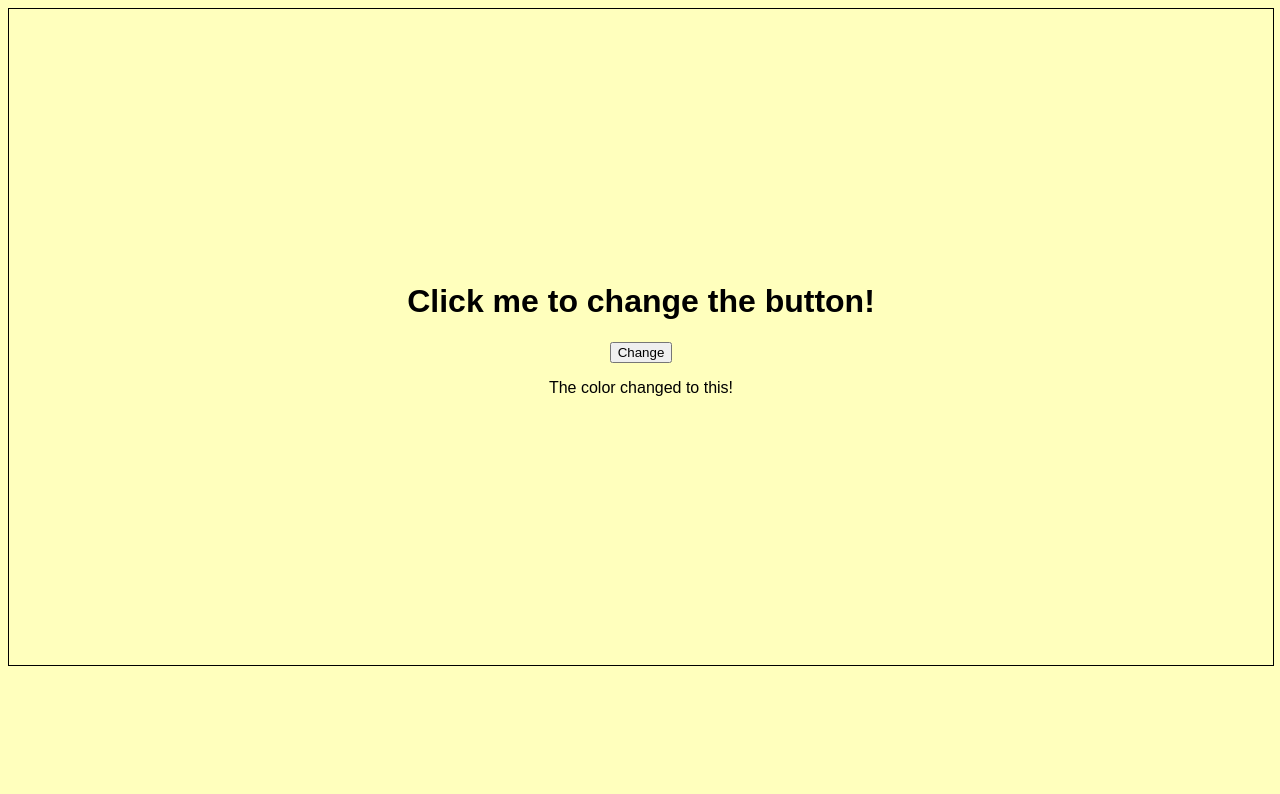
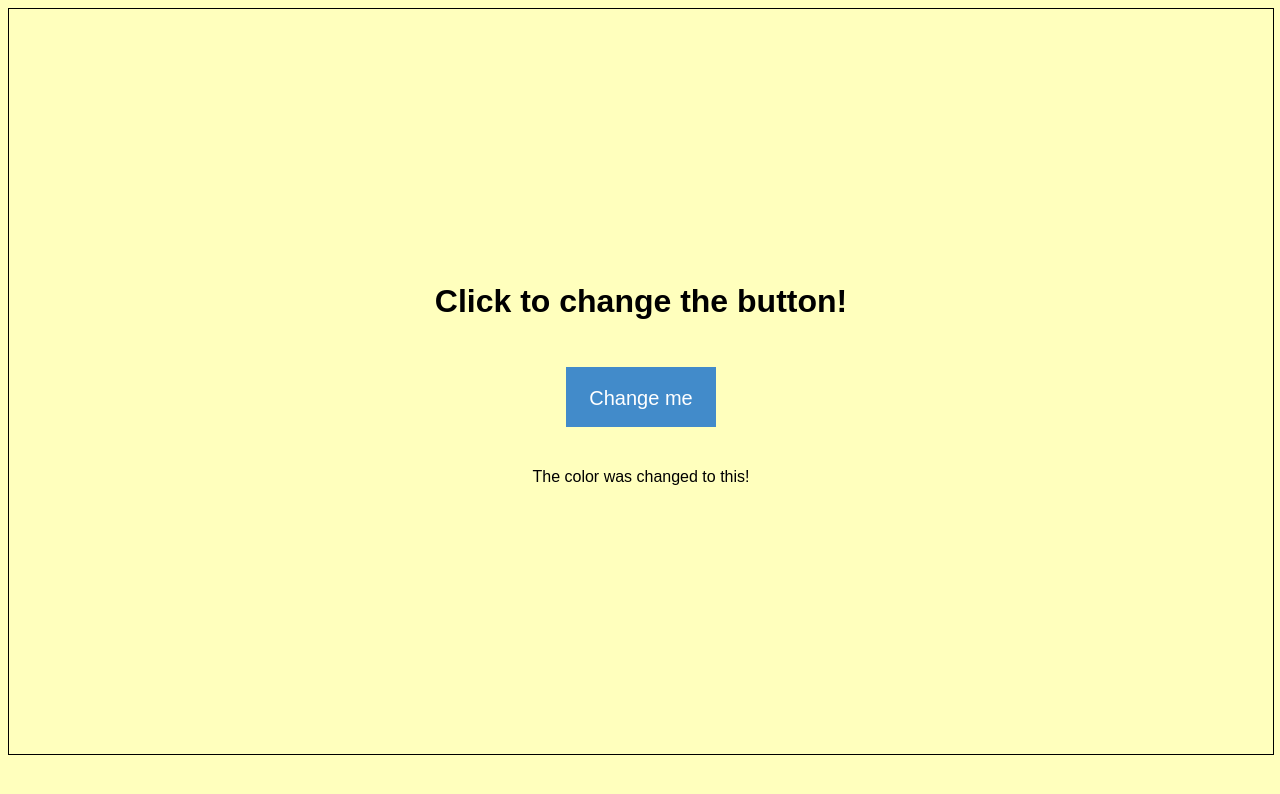
Before and after one commit to Shamalll/color-changer, a plain HTML site: page index.html in a window 1280 px wide. Drawn offline with Linux system fonts and the light colour scheme.

Commit message:
Added button and styled it

```diff
--- a/App/styles.css
+++ b/App/styles.css
@@ -10,3 +10,16 @@ body {
   text-align: center;
   font-family: sans-serif;
 }
+
+button {
+  background: #428bca;
+  color: #fff;
+  font-family: sans-serif;
+  font-size: 20px;
+  height: 60px;
+  width: 150px;
+  line-height: 60px;
+  margin: 25px 25px;
+  text-align: center;
+  border: 0;
+}
--- a/index.html
+++ b/index.html
@@ -8,9 +8,9 @@
 </head>
 <body>
     <div class="box">
-        <h1>Click me to change the button!</h1>
-        <button>Change</button>
-    <p id="output_text">The color changed to this!</p>
+        <h1>Click to change the button!</h1>
+        <button>Change me</button>
+    <p id="output_text">The color was changed to this!</p>
 
     </div>
 
```
